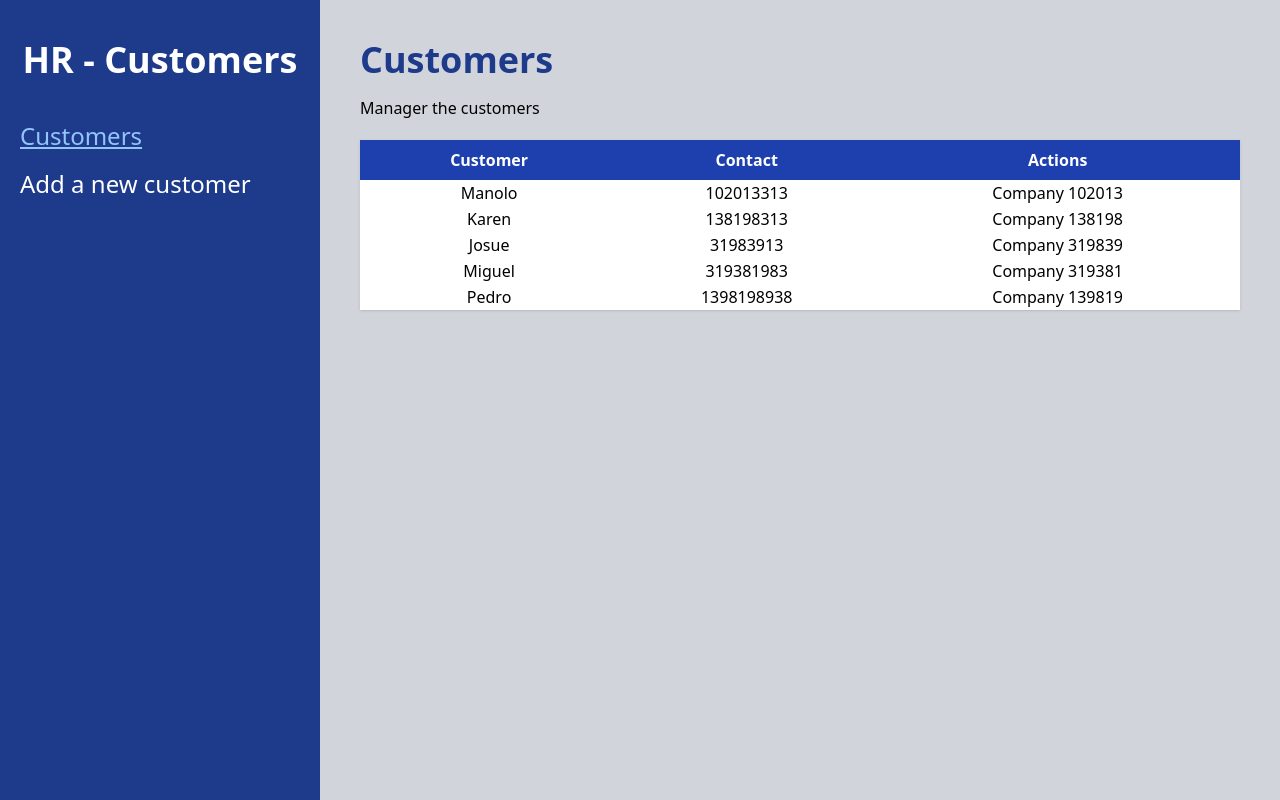
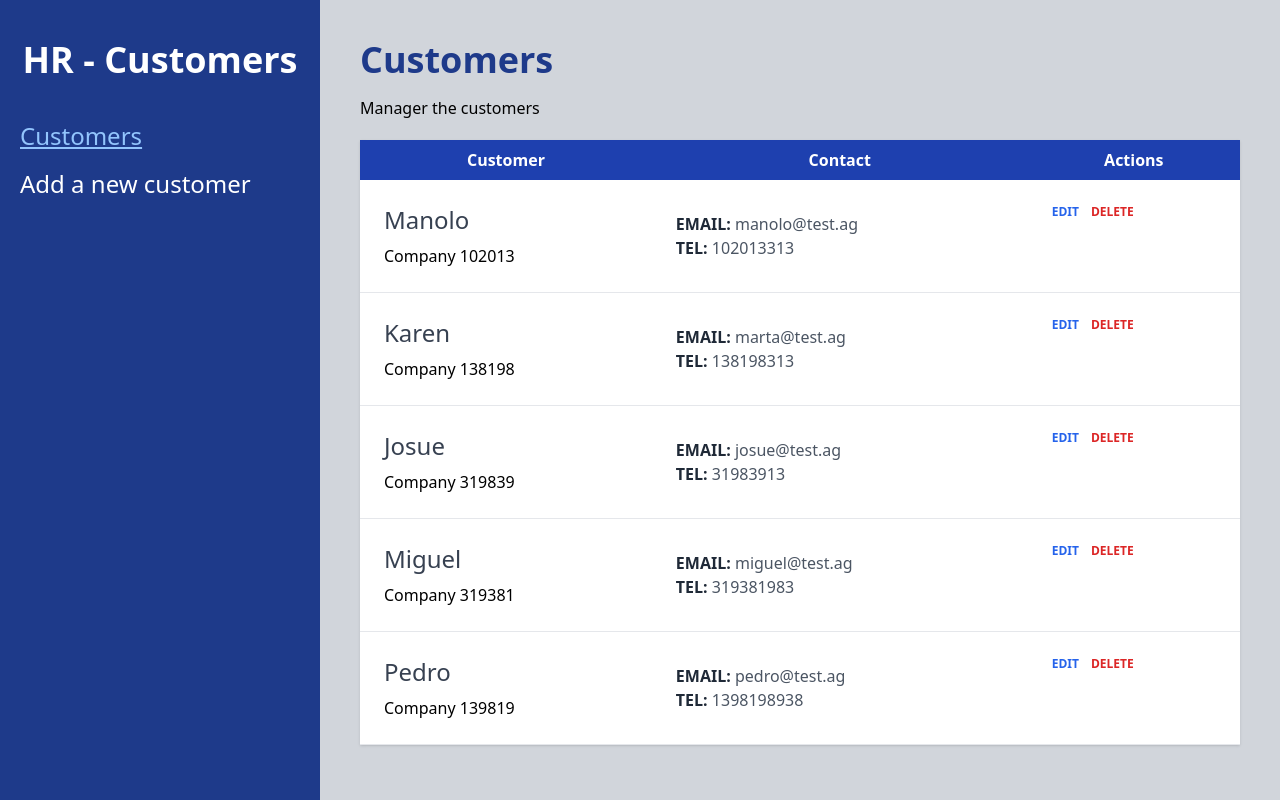
Before and after one commit to alfonsoj-entwickler/hr-manager-react, a React (Vite) app: page / in a window 1280 px wide. Built offline with nearby package versions, Linux system fonts and the light colour scheme.

Commit message:
[TASK] create new component

```diff
--- a/src/components/Customer.jsx
+++ b/src/components/Customer.jsx
@@ -1,11 +1,30 @@
 function Customer( {customerData} ) {
 
-    const { name, phone, company } = customerData;
+    const { name, phone, company, email } = customerData;
     return (
-        <tr>
-            <td className="pd-6 text-center">{name}</td>
-            <td className="pd-6 text-center">{phone}</td>
-            <td className="pd-6 text-center">{company}</td>
+        <tr className="border-b">
+            <td className="p-6 space-y-2">
+                <p className="text-2xl text-gray-700">{name}</p>
+                <p className="">{company}</p>
+            </td>
+            <td className="p-6">
+                <p className="text-gray-600">
+                    <span className="text-gray-800 uppercase font-bold">
+                       Email:
+                    </span>
+                    &nbsp;{email}
+                </p>
+                <p className="text-gray-600">
+                    <span className="text-gray-800 uppercase font-bold">
+                       Tel:
+                    </span>
+                    &nbsp;{phone}
+                </p>
+            </td>
+            <td className="p-6 flex gap-3">
+                <button type="button" className="text-blue-600 hover:text-blue-900 uppercase font-bold text-xs">Edit</button>
+                <button type="button" className="text-red-600 hover:text-red-700 uppercase font-bold text-xs">Delete</button>
+            </td>
         </tr>
     );
 }
--- /dev/null
+++ b/src/components/Error.jsx
@@ -0,0 +1,10 @@
+function Error ({children}) {
+    return(
+        <div className="text-center my-4 bg-red-600 text-white font-bold p-3 uppercase">
+            {children}
+        </div>
+    )
+
+}
+
+export default Error;
--- /dev/null
+++ b/src/components/ErrorPage.jsx
@@ -0,0 +1,13 @@
+import { useRouteError } from "react-router-dom";
+
+export default function ErrorPage() {
+    const error = useRouteError()
+    console.log(error)
+    return (
+        <div className="space-y-8">
+            <h1 className="text-center text-6xl font-extrabold mt-20 text-blue-900">HR Manager</h1>
+            <p className="text-center">There was an error</p>
+            <p className="text-center">{error.message}</p>
+        </div>
+    )
+}
--- /dev/null
+++ b/src/components/Register.jsx
@@ -0,0 +1,72 @@
+const Register = ({ customer }) => {
+  return (
+    <>
+      <div className="mb-4">
+        <label className="text-gray-800" htmlFor="name">
+          Name:
+        </label>
+        <input
+          id="name"
+          type="text"
+          className="mt-2 block w-full p-3 bg-gray-50"
+          placeholder="Name of customer"
+          name="name"
+        />
+      </div>
+      <div className="mb-4">
+        <label className="text-gray-800" htmlFor="company">
+          Company:
+        </label>
+        <input
+          id="Company"
+          type="text"
+          className="mt-2 block w-full p-3 bg-gray-50"
+          placeholder="Company of customer"
+          name="Company"
+        />
+      </div>
+
+      <div className="mb-4">
+        <label className="text-gray-800" htmlFor="email">
+          E-mail:
+        </label>
+        <input
+          id="email"
+          type="email"
+          className="mt-2 block w-full p-3 bg-gray-50"
+          placeholder="Email of customer"
+          name="email"
+        />
+      </div>
+
+      <div className="mb-4">
+        <label className="text-gray-800" htmlFor="phone">
+          Phone:
+        </label>
+        <input
+          id="phone"
+          type="tel"
+          className="mt-2 block w-full p-3 bg-gray-50"
+          placeholder="Phone of customer"
+          name="phone"
+        />
+      </div>
+
+      <div className="mb-4">
+        <label className="text-gray-800" htmlFor="notes">
+          Notes:
+        </label>
+        <textarea
+          as="textarea"
+          id="notes"
+          type="text"
+          className="mt-2 block w-full p-3 bg-gray-50 h-40 align-self"
+          placeholder="Notes of customer"
+          name="notes"
+        />
+      </div>
+    </>
+  );
+};
+
+export default Register;
```
